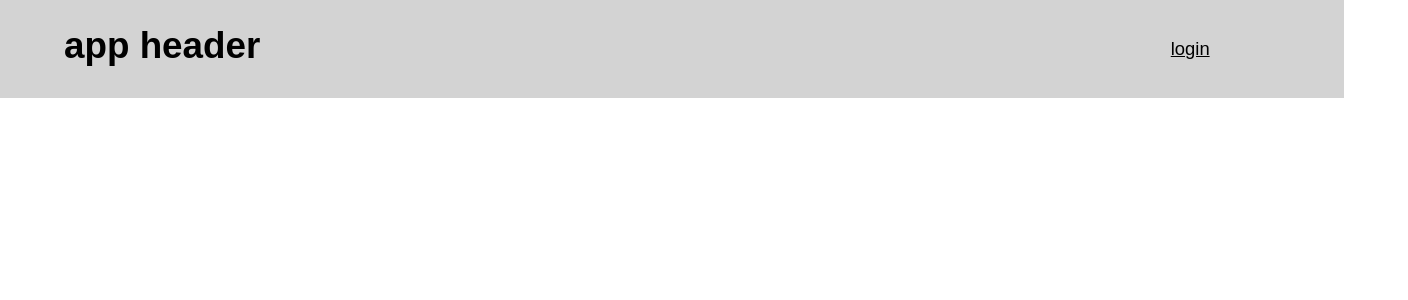
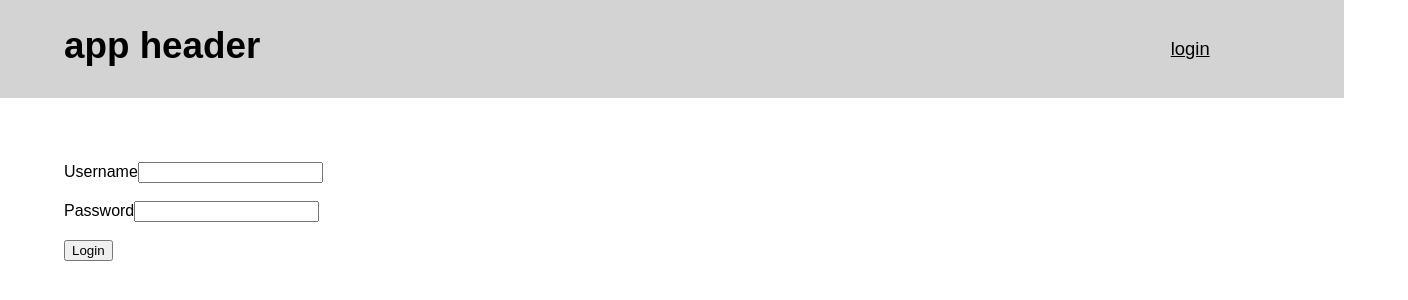
Before and after one commit to sparklingshan/angular4test, an Angular app: page /signin in a window 1280 px wide. Shown: the top 300 px of the page, 1408 px wide, since content can reach past the window. Built offline with nearby package versions, Linux system fonts and the light colour scheme.

Commit message:
add form

```diff
--- a/src/components/app/app.component.ts
+++ b/src/components/app/app.component.ts
@@ -13,9 +13,11 @@ export class AppComponent {
   constructor(private router: Router) {
 
   }
+
   logoClick() {
     this.router.navigateByUrl('/home');
   }
+
   ngOnInit() {
     let userButton = document.querySelector('#user-button');
     if (session.login !== null) {
--- a/src/components/signin/signin.component.css
+++ b/src/components/signin/signin.component.css
@@ -0,0 +1,7 @@
+#signin-page {
+    position: absolute;
+    width: 100%;
+    height: 100%;
+    margin-top: calc(3vw + 60px);
+    padding: 5% 5%;
+}
--- a/src/components/signin/signin.component.html
+++ b/src/components/signin/signin.component.html
@@ -1 +1,17 @@
-<div></div>
+<div id="signin-page">
+    <form (ngSubmit)="f.form.valid && login()" #f="ngForm">
+        <div>
+            <label for="username">Username</label>
+            <input type="email" name="email" [(ngModel)]="model.email" #email="ngModel" required />
+            <div *ngIf="f.submitted && !email.valid">Username is required</div>
+        </div>
+        <br>
+        <div>
+            <label for="password">Password</label>
+            <input type="password" name="password" [(ngModel)]="model.password" #password="ngModel" required />
+            <div *ngIf="f.submitted && !password.valid">Password is required</div>
+        </div>
+        <br>
+        <button>Login</button>
+    </form>
+</div>
--- a/src/components/signin/signin.component.ts
+++ b/src/components/signin/signin.component.ts
@@ -6,5 +6,11 @@ import { Component } from '@angular/core';
     styleUrls: ['signin.component.css']
 })
 export class SigninComponent {
+    model = {
+        email: null,
+        password: null
+    }
+    login() {
 
+    }
 }
```
